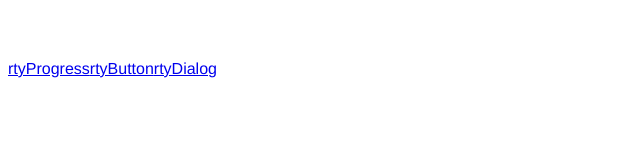
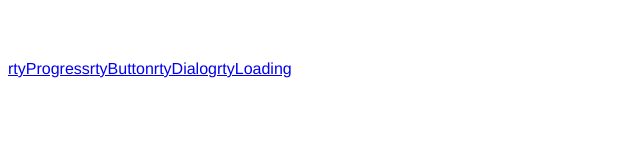
Before and after one commit to jgsrty/rty-vue-components, a Vue app: page /rtyDialog in a window 1280 px wide. Shown: the top 160 px of the page, without its empty margins (0-640 px from the left). Built offline with nearby package versions, Linux system fonts and the light colour scheme.

Commit message:
添加loading组件，版本更新至0.0.9

```diff
--- a/package.json
+++ b/package.json
@@ -1,6 +1,6 @@
 {
   "name": "rty-vue-components",
-  "version": "0.0.8",
+  "version": "0.0.9",
   "description": "A Vue.js project",
   "author": "573850993@qq.com",
   "private": false,
--- a/src/components/index.js
+++ b/src/components/index.js
@@ -4,10 +4,12 @@ import testHello from './helloTest/index.vue'
 import rtyProgress from './rtyProgress/index.vue'
 import rtyButton from './rtyButton/index.vue'
 import rtyDialog from './rtyDialog/index.vue'
+import rtyLoading from './rtyLoading/index.vue'
 
 export {
   testHello,
   rtyProgress,
   rtyButton,
-  rtyDialog
+  rtyDialog,
+  rtyLoading
 }
--- /dev/null
+++ b/src/components/rtyLoading/index.vue
@@ -0,0 +1,48 @@
+<template>
+  <div class="rty-loading flex-center-center" :style="{position:position}" v-show="visible">
+    <div class="load-effect"></div>
+  </div>
+</template>
+
+<script>
+  export default {
+    props: {
+      position: {
+        type: String,
+        default: 'fixed'
+      },
+      visible: {
+        type: Boolean,
+        default: false
+      }
+    },
+  }
+</script>
+
+<style scoped>
+.rty-loading {
+  top: 0;
+  left: 0;
+  right: 0;
+  bottom: 0;
+  z-index: 2018;
+  background: rgba(0, 0, 0, 0.05);
+}
+.load-effect {
+  width: 40px;
+  height: 40px;
+  border: 2px solid;
+  border-color: #409eff #409eff transparent;
+  border-radius: 50%;
+  box-sizing: border-box;
+  animation: loading 1s linear infinite;
+}
+@keyframes loading {
+  0% {
+    transform: rotate(0deg);
+  }
+  100% {
+    transform: rotate(360deg);
+  }
+}
+</style>
--- a/src/example/index.vue
+++ b/src/example/index.vue
@@ -3,6 +3,7 @@
     <router-link :to="'rtyProgress'">rtyProgress</router-link>
     <router-link :to="'rtyButton'">rtyButton</router-link>
     <router-link :to="'rtyDialog'">rtyDialog</router-link>
+    <router-link :to="'rtyLoading'">rtyLoading</router-link>
   </div>
 </template>
 
--- /dev/null
+++ b/src/example/rtyLoading.vue
@@ -0,0 +1,42 @@
+<template>
+  <div>
+    <div style="margin:20px 0">
+      <rty-button :text="'全屏loading'" :type="'primary'" @click="displayLoad1"></rty-button>
+      <rty-loading :visible="showLoading1"></rty-loading>
+    </div>
+    <div>
+      <rty-button :text="'局部loading'" :type="'primary'" @click="displayLoad2"></rty-button>
+      <div style="position:relative;width:500px;height:200px;border:1px solid #333;">
+        <rty-loading :visible="showLoading2" :position="'absolute'"></rty-loading>
+      </div>
+    </div>
+  </div>
+</template>
+
+<script>
+export default {
+  data() {
+    return {
+      showLoading1: false,
+      showLoading2: false,
+    }
+  },
+  methods: {
+    displayLoad1() {
+      this.showLoading1 = true
+      setTimeout(() => {
+        this.showLoading1 = false
+      },2000)
+    },
+    displayLoad2() {
+      this.showLoading2 = true
+      setTimeout(() => {
+        this.showLoading2 = false
+      },2000)
+    }
+  },
+};
+</script>
+
+<style scoped>
+</style>
--- a/src/main.js
+++ b/src/main.js
@@ -4,10 +4,11 @@ import Vue from 'vue'
 import App from './App'
 import router from './router'
 // rty-vue-components
-import { rtyButton, rtyProgress, rtyDialog } from "@/components";
+import { rtyButton, rtyProgress, rtyDialog, rtyLoading } from "@/components";
 Vue.component('rtyButton',rtyButton)
 Vue.component('rtyProgress',rtyProgress)
 Vue.component('rtyDialog',rtyDialog)
+Vue.component('rtyLoading',rtyLoading)
 Vue.config.productionTip = false
 
 /* eslint-disable no-new */
--- a/src/router/index.js
+++ b/src/router/index.js
@@ -4,6 +4,7 @@ import indexPage from "@/example/index";
 import rtyProgress from "@/example/rtyProgress";
 import rtyButton from "@/example/rtyButton";
 import rtyDialog from "@/example/rtyDialog";
+import rtyLoading from "@/example/rtyLoading";
 
 Vue.use(Router);
 
@@ -28,6 +29,11 @@ export default new Router({
       path: '/rtyDialog',
       name: 'rtyDialog',
       component: rtyDialog
+    },
+    {
+      path: '/rtyLoading',
+      name: 'rtyLoading',
+      component: rtyLoading
     }
   ]
 });
```
Also changed, not shown: src/components/rtyLoading/README.md (added), 2 other files (tests, documents, lock files or other folders).
